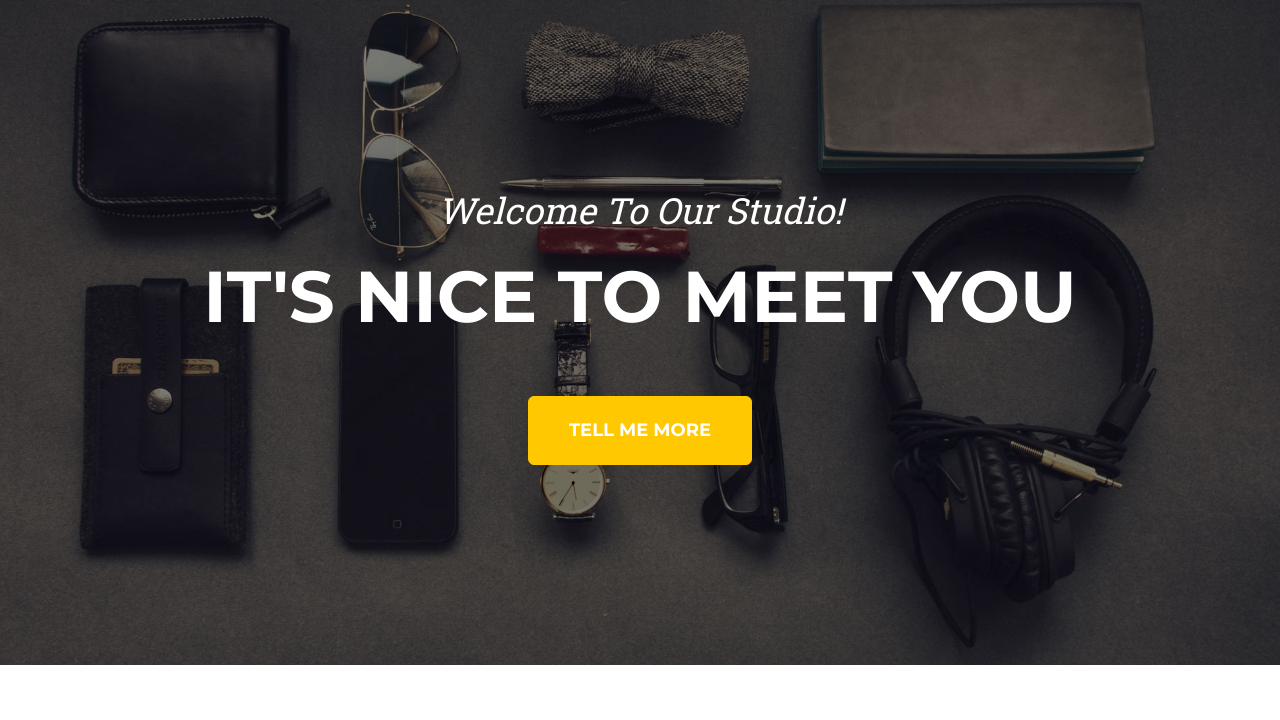
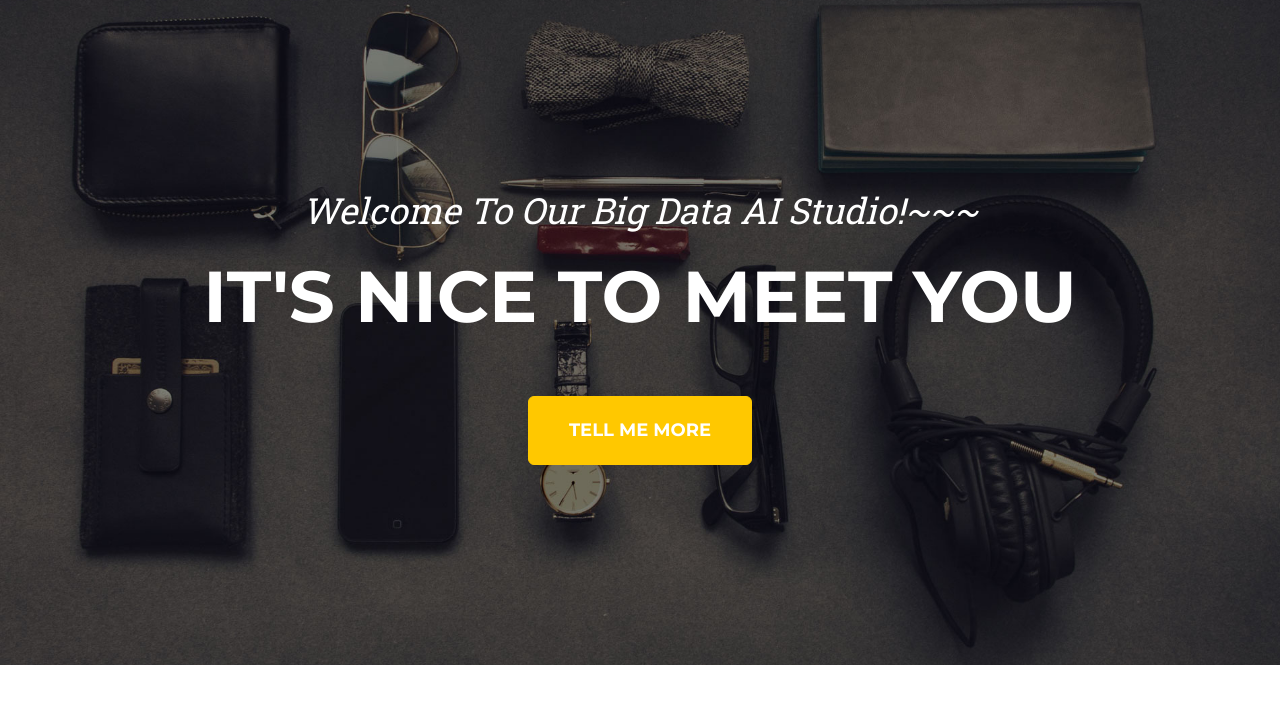
Before and after one commit to whdalsk/bigdata, a plain HTML site: page index.html in a window 1280 px wide. Shown: the part 80-800 px from the top of the page. Drawn offline with nearby package versions, Linux system fonts and the light colour scheme.

Commit message:
second commit

```diff
--- a/index.html
+++ b/index.html
@@ -39,7 +39,7 @@
         <!-- Masthead-->
         <header class="masthead">
             <div class="container">
-                <div class="masthead-subheading">Welcome To Our Studio!</div>
+                <div class="masthead-subheading">Welcome To Our Big Data AI Studio!~~~</div>
                 <div class="masthead-heading text-uppercase">It's Nice To Meet You</div>
                 <a class="btn btn-primary btn-xl text-uppercase" href="#services">Tell Me More</a>
             </div>
```
